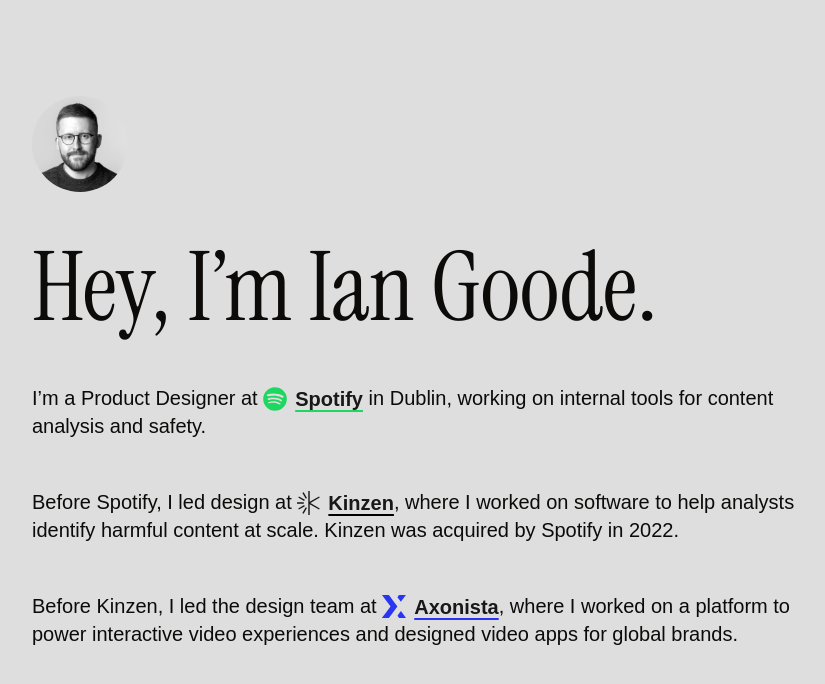
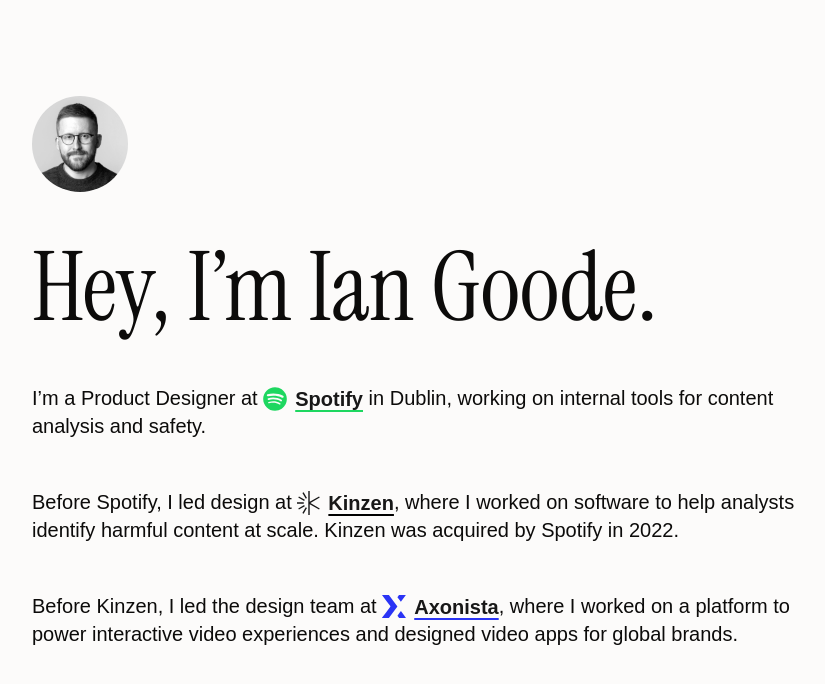
Before and after one commit to Lennington/personal-site, a Next.js app: page / in a window 1280 px wide. Shown: the top 684 px of the page, without its empty margins (224-1049 px from the left). Built offline with nearby package versions, Linux system fonts and the light colour scheme; a web font is replaced by a local one.

Commit message:
Updates base light colour

```diff
--- a/app/globals.css
+++ b/app/globals.css
@@ -4,12 +4,12 @@
 
 :root {
   --foreground-rgb: 12, 11, 10;
-  --background-rgb: 222, 222, 222;
+  --background-rgb: 252, 251, 250;
 }
 
 @media (prefers-color-scheme: dark) {
   :root {
-    --foreground-rgb: 222, 222, 222;
+    --foreground-rgb: 252, 251, 250;
     --background-rgb: 12, 11, 10;
   }
 }
```
